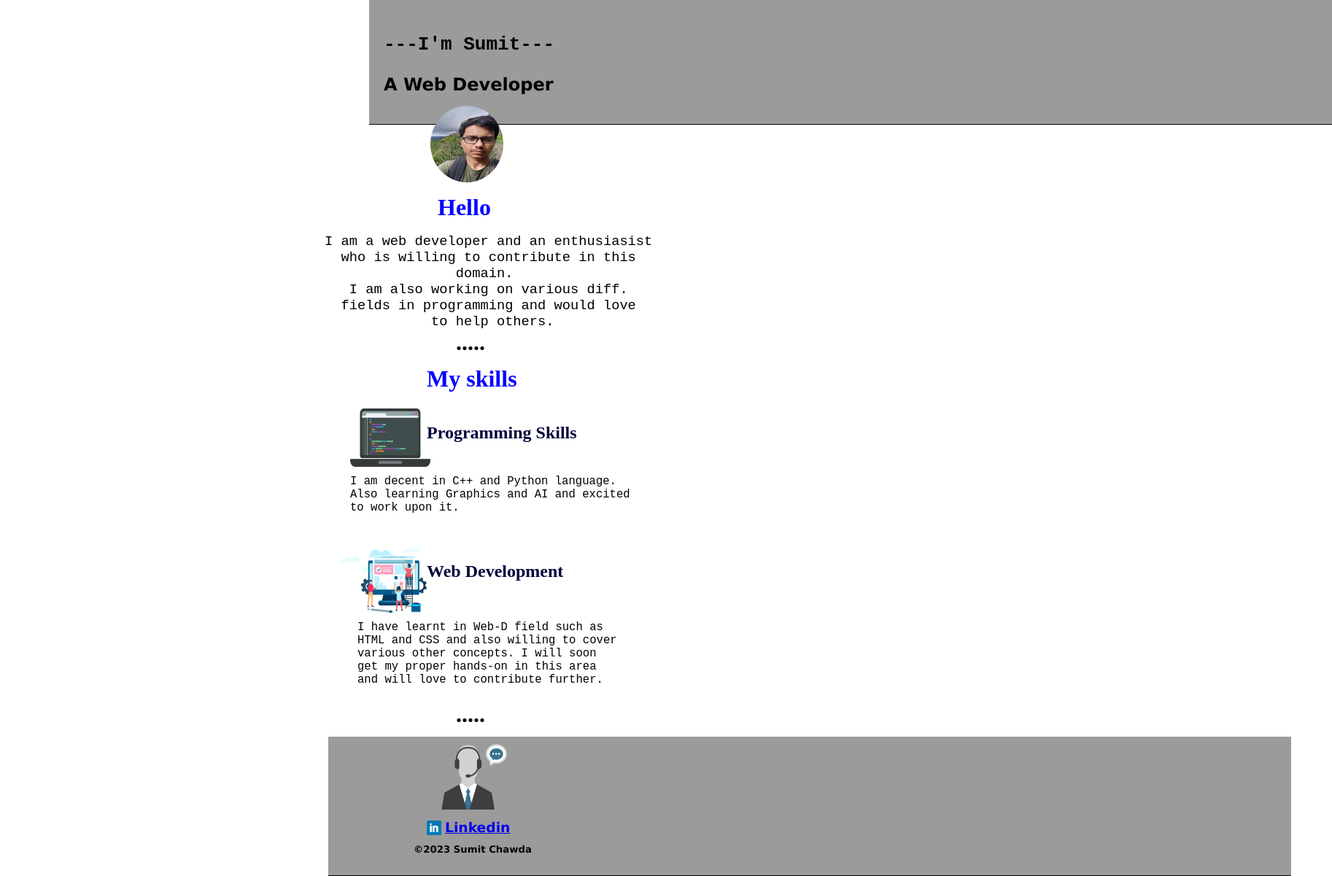
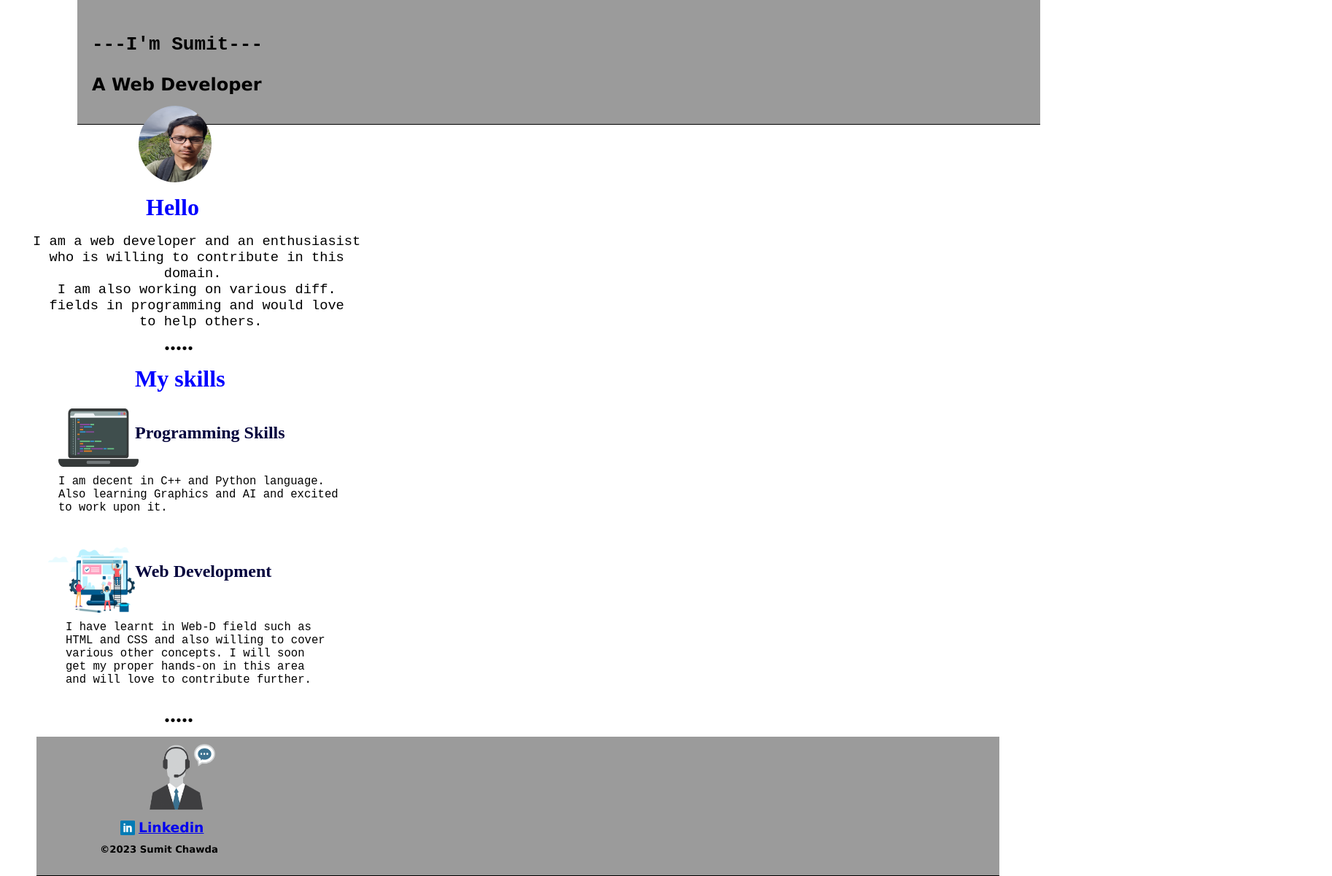
Before and after one commit to smtko/portfolio, a plain HTML site: page index.html in a window 1280 px wide. Shown: the whole page at 73% size, 1826 px wide, since content can reach past the window. Drawn offline with Linux system fonts and the light colour scheme.

Commit message:
Update port.css

```diff
--- a/port.css
+++ b/port.css
@@ -2,7 +2,7 @@
 {
   font-family: verdana;
   position: absolute;
-  left : 506px;
+  left : 106px;
   top:0px;
   height : 130px;
   padding : 20px 20px;
@@ -14,47 +14,47 @@
 {
   position: absolute;
   top : 145px;
-  left : 590px;
+  left : 190px;
   border-radius: 70%;
 }
 #hello
 {
   position: absolute;
   top : 245px;
-  left : 600px;
+  left : 200px;
   color : blue;
 }
 #desc
 {
   position: absolute;
   top : 285px;
-  left : 445px;
+  left : 45px;
 }
 #dot1
 {
   position: absolute;
   top : 430px;
-  left : 625px;
+  left : 225px;
 }
 #skills
 {
   position: absolute;
   top : 480px;
-  left : 585px;
+  left : 185px;
   color : blue;
 }
 #one
 {
   position: absolute;
   top : 560px;
-  left : 585px;
+  left : 185px;
   color : rgb(0,0,60);
 }
 #img1
 {
   position: absolute;
   top : 560px;
-  left : 480px;
+  left : 80px;
 }
 #lin
 {
@@ -65,32 +65,32 @@
 {
   position: absolute;
   top : 620px;
-  left : 480px;
+  left : 80px;
 }
 #img2
 {
   position: absolute;
   top : 750px;
-  left : 465px;
+  left : 65px;
 }
 #two
 {
   position: absolute;
   top : 750px;
-  left : 585px;
+  left : 185px;
   color : rgb(0,0,60);
 }
 #d2
 {
   position: absolute;
   top : 820px;
-  left : 490px;
+  left : 90px;
 }
 #dot2
 {
   position: absolute;
   top : 940px;
-  left : 625px;
+  left : 225px;
 }
 #img3
 {
@@ -103,28 +103,28 @@
 {
   position: absolute;
   top : 115px;
-  left : 135px;
+  left : 115px;
 }
 #lin
 {
   position: absolute;
   top : 95px;
-  left : 160px;
+  left : 140px;
 }
 #cr
 {
   position: absolute;
   top : 125px;
-  left : 117px;
+  left : 87px;
 }
 .footer
 {
   font-family: verdana;
   position: absolute;
-  left : 450px;
+  left : 50px;
   top:1010px;
   height : 150px;
-  width : 370px;
+  width : 200px;
   padding : 20px 20px;
   border-bottom: 1px solid black;
   color : rgb(1,1,1);
```
